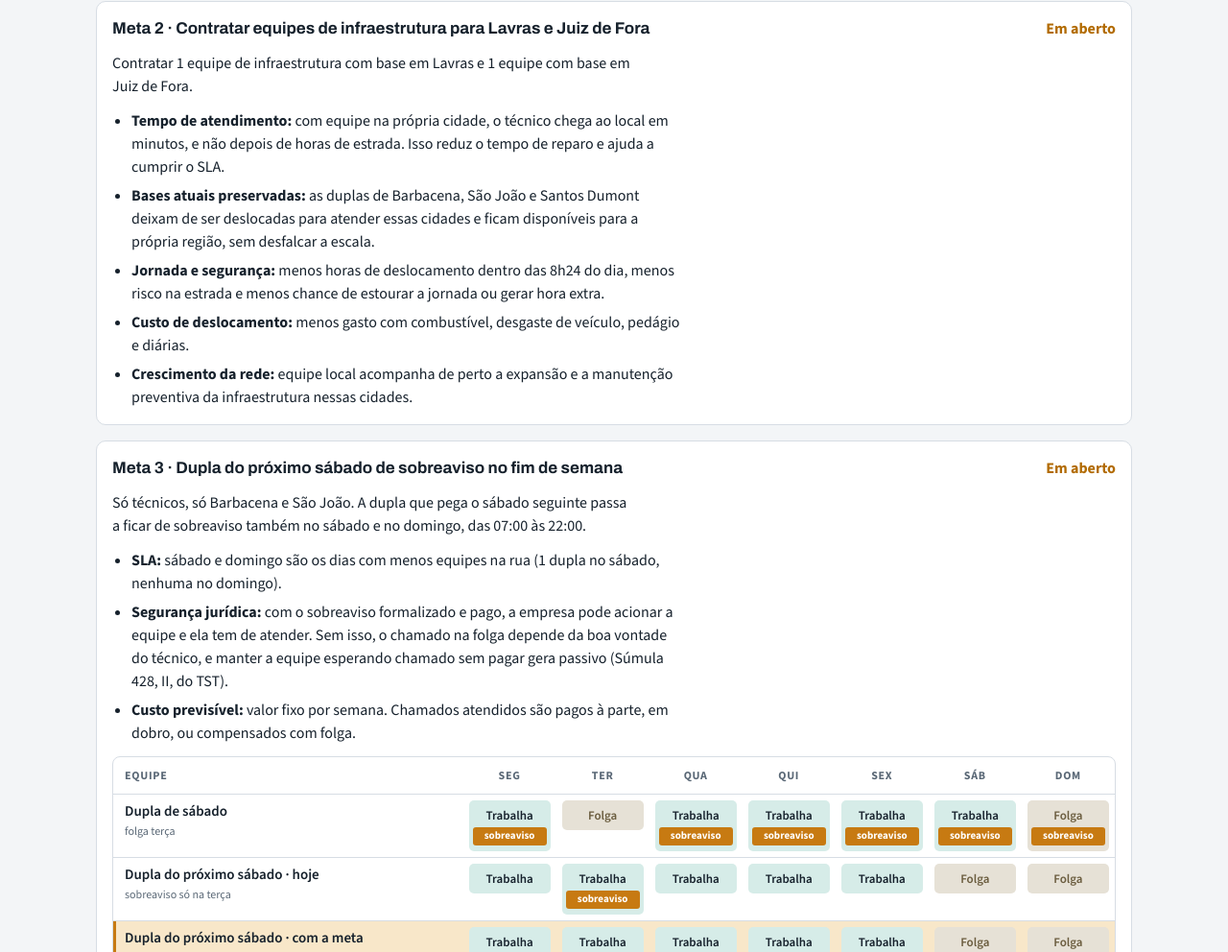
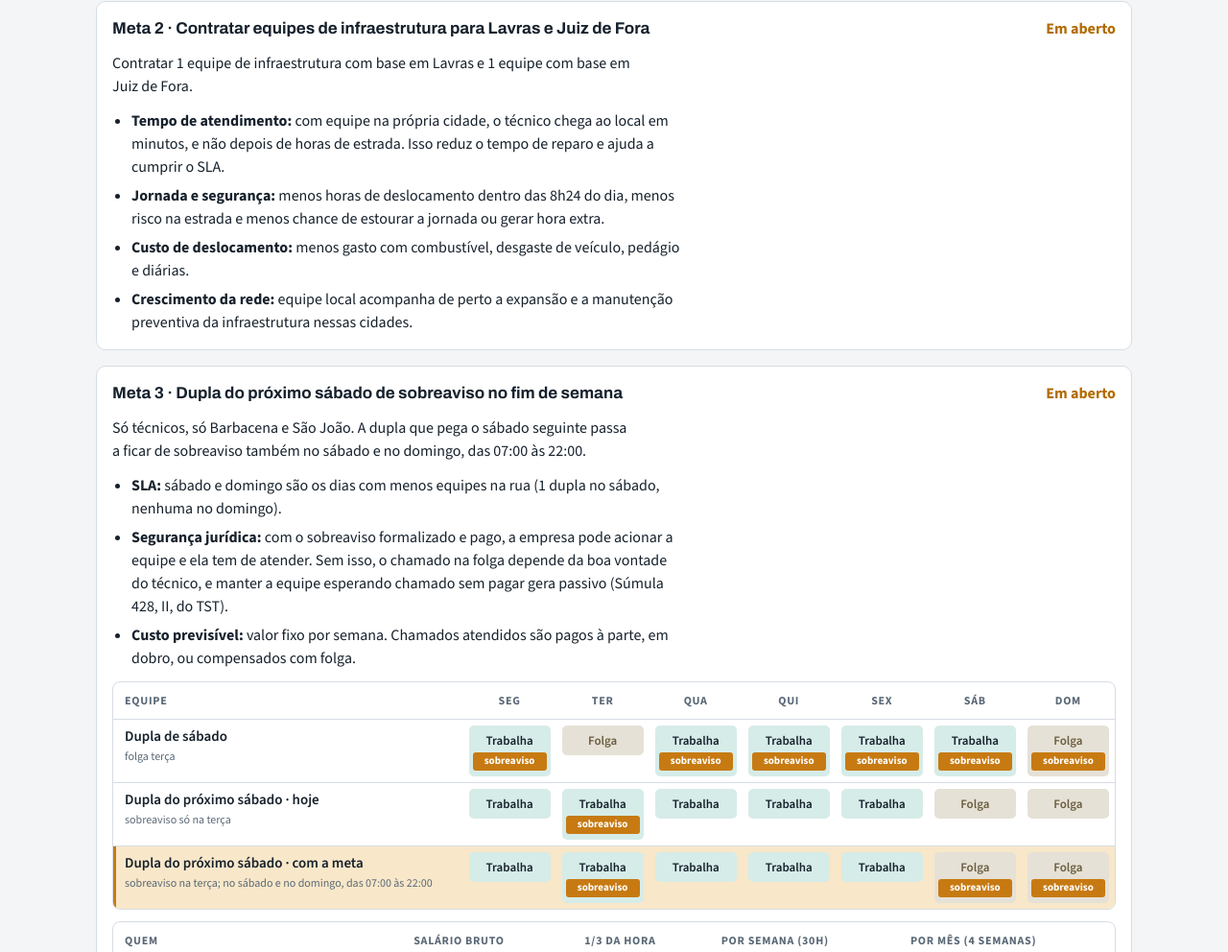
Before and after one commit to Leandrolscoelho3/escala-5x2, a plain HTML site: page modelo-2.html in a window 1280 px wide. Shown: the part 8044-9036 px from the top of the page at 96% size. Drawn offline with nearby package versions, Linux system fonts and the light colour scheme.

Commit message:
Meta 2: retira o item 'Bases atuais preservadas' da justificativa
Co-Authored-By: Claude Opus 5.5 <noreply@anthropic.com>
Claude-Session: https://claude.ai/code/session_01FMMSQ3WsbQVcz6wb8GkCA1

```diff
--- a/modelo-2.html
+++ b/modelo-2.html
@@ -368,7 +368,6 @@ footer{color:var(--muted);font-size:14px}
     <p>Contratar 1 equipe de infraestrutura com base em Lavras e 1 equipe com base em Juiz de Fora.</p>
     <ul class="plain">
       <li><b>Tempo de atendimento:</b> com equipe na própria cidade, o técnico chega ao local em minutos, e não depois de horas de estrada. Isso reduz o tempo de reparo e ajuda a cumprir o SLA.</li>
-      <li><b>Bases atuais preservadas:</b> as duplas de Barbacena, São João e Santos Dumont deixam de ser deslocadas para atender essas cidades e ficam disponíveis para a própria região, sem desfalcar a escala.</li>
       <li><b>Jornada e segurança:</b> menos horas de deslocamento dentro das 8h24 do dia, menos risco na estrada e menos chance de estourar a jornada ou gerar hora extra.</li>
       <li><b>Custo de deslocamento:</b> menos gasto com combustível, desgaste de veículo, pedágio e diárias.</li>
       <li><b>Crescimento da rede:</b> equipe local acompanha de perto a expansão e a manutenção preventiva da infraestrutura nessas cidades.</li>
```
